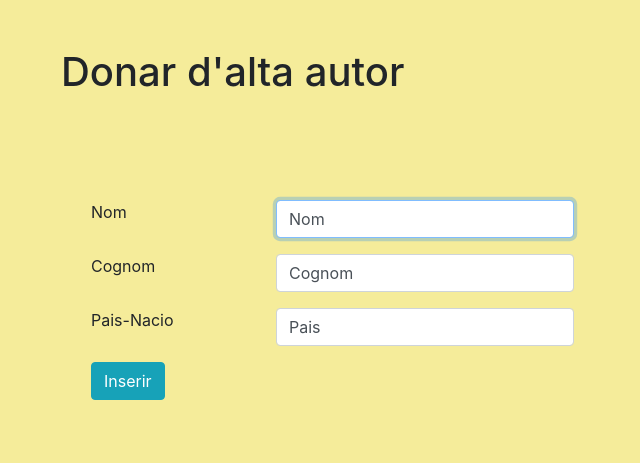
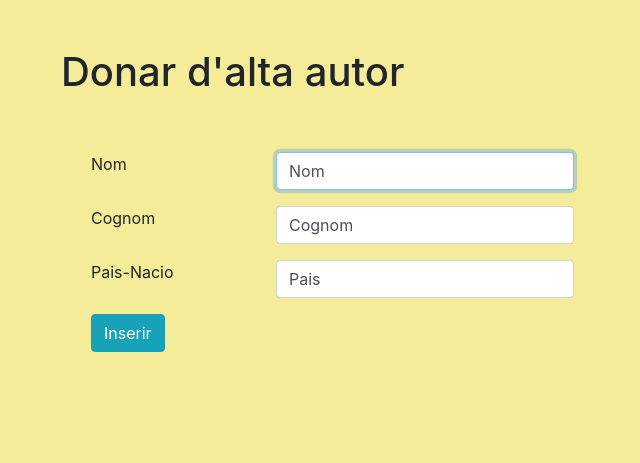
Before and after one commit to enricbc/llibreria, a PHP site: page /form_alta_autors.php in a window 1280 px wide. Shown: the part 58-521 px from the top of the page, without its empty margins (9-649 px from the left). Run offline with PHP 8.4, Linux system fonts and the light colour scheme; some libraries are stand-ins or nearby versions.

Commit message:
Marges del titol canviats

```diff
--- a/llibreria/php/modificar_autor.php
+++ b/llibreria/php/modificar_autor.php
@@ -90,7 +90,7 @@ $autor=new autor($row[3],$row[0],$row[1],$row[2]);
       <div class="row py-5">
         <h1>Modificar autor</h1>
       </div>
-    <div class="form-group container py-5">
+    <div class="form-group container ">
       <form method="GET" action="../php/modificar_autor1.php" >
         <div class="form-group row">
           <label class="col-sm-2 col-formlabel" for="inputNom">Nom</label>
--- a/llibreria/php/modificar_llibre.php
+++ b/llibreria/php/modificar_llibre.php
@@ -90,7 +90,7 @@ $llibre=new Llibre($row['id_autor'],$row['titol'],$row['num_edicio'],$row['lloc_
        <div class="row py-5">
          <h1>Modificar llibre</h1>
        </div>
-     <div class="form-group container py-5">
+     <div class="form-group container ">
        <form method="GET" action="../php/modificar_llibre1.php" >
          <div class="form-group row">
            <label class="col-sm-2 col-formlabel" for="inputNom">Titol</label>
--- a/llibreria/vista/form_alta_autors.php
+++ b/llibreria/vista/form_alta_autors.php
@@ -82,7 +82,7 @@
       <div class="row py-5">
         <h1>Donar d'alta autor</h1>
       </div>
-    <div class="form-group container py-5 " >
+    <div class="form-group container " >
       <form method="GET" action="../php/alta_autor.php" >
         <div class="form-group row">
           <label class="col-sm-2 col-formlabel" for="inputNom">Nom</label>
--- a/llibreria/vista/form_alta_llibres.php
+++ b/llibreria/vista/form_alta_llibres.php
@@ -82,7 +82,7 @@
       <div class="row py-5">
         <h1>Donar d'alta llibre</h1>
       </div>
-    <div class="form-group container py-5">
+    <div class="form-group container ">
       <form method="GET" action="../php/alta_llibre.php" >
         <div class="form-group row">
           <label class="col-sm-2 col-formlabel" for="inputNom">Titol</label>
--- a/llibreria/vista/form_baixa_autors.php
+++ b/llibreria/vista/form_baixa_autors.php
@@ -82,7 +82,7 @@
       <div class="row py-5">
         <h1>Donar de baixa autor</h1>
       </div>
-    <div class="form-group container py-5">
+    <div class="form-group container ">
       <form name="formulari" method="get" action="../php/baixa_autor.php" >
         <table class="table table-striped">
           <thead style="background-color: #6AF574;">
--- a/llibreria/vista/form_baixa_llibres.php
+++ b/llibreria/vista/form_baixa_llibres.php
@@ -82,7 +82,7 @@
       <div class="row py-5">
         <h1>Donar de baixa llibre</h1>
       </div>
-    <div class="form-group container py-5">
+    <div class="form-group container ">
       <form name="formulari" method="get" action="../php/baixa_llibre.php" >
         <table class="table table-striped">
           <thead style="background-color: #6AF574;">
--- a/llibreria/vista/form_modificar_autors.php
+++ b/llibreria/vista/form_modificar_autors.php
@@ -82,7 +82,7 @@
       <div class="row py-5">
         <h1>Modificar autors</h1>
       </div>
-    <div class="form-group container py-5">
+    <div class="form-group container ">
       <form name="formulari" method="get" action="../php/modificar_autor.php" >
         <table class="table table-striped ">
           <thead style="background-color: #6AF574;">
--- a/llibreria/vista/form_modificar_llibres.php
+++ b/llibreria/vista/form_modificar_llibres.php
@@ -82,7 +82,7 @@
       <div class="row py-5">
         <h1>Modificar llibre</h1>
       </div>
-    <div class="form-group container py-5">
+    <div class="form-group container ">
       <form name="formulari" method="get" action="../php/modificar_llibre.php" >
         <table class="table table-striped">
           <thead style="background-color: #6AF574;">
```
